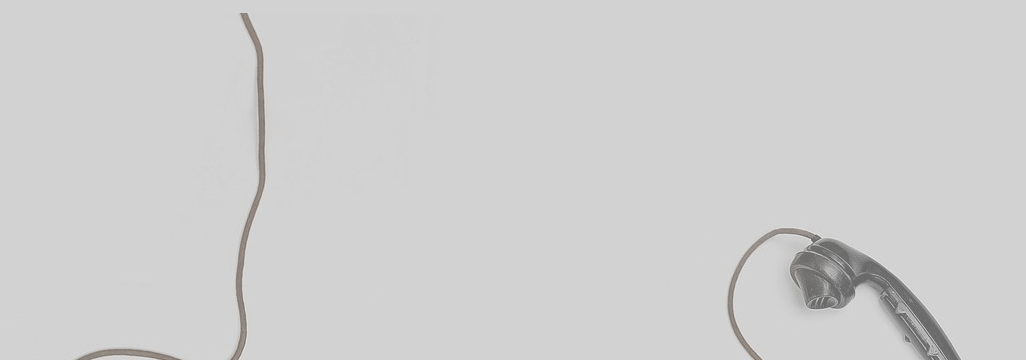
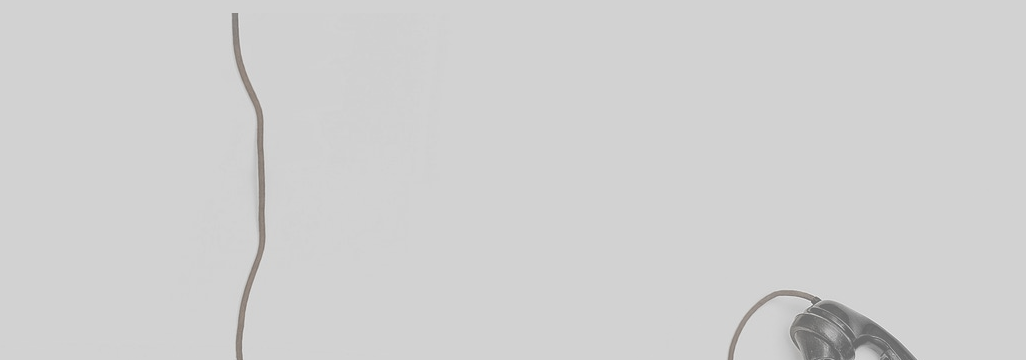
Before and after one commit to Krishi1109/Gayatri-Trading, a plain HTML site: page contact.html in a window 1280 px wide. Shown: the part 123-483 px from the top of the page, without its empty margins (123-1149 px from the left). Drawn offline with nearby package versions, Linux system fonts and the light colour scheme.

Commit message:
Add files via upload

```diff
--- a/contact.html
+++ b/contact.html
@@ -64,7 +64,7 @@
     <br>
 
     <div class="about-img-container">
-      <img class="opacity-img responsive" src="images/c1.jpg" alt="about image">
+      <img class="opacity-img responsive" src="images/main.jpg" alt="about image">
       <div class="about-title-img">
         <h1 class="about-heading-h1">Contact Us</h1>
 
```
Also changed, not shown: images/main.jpg (added).
